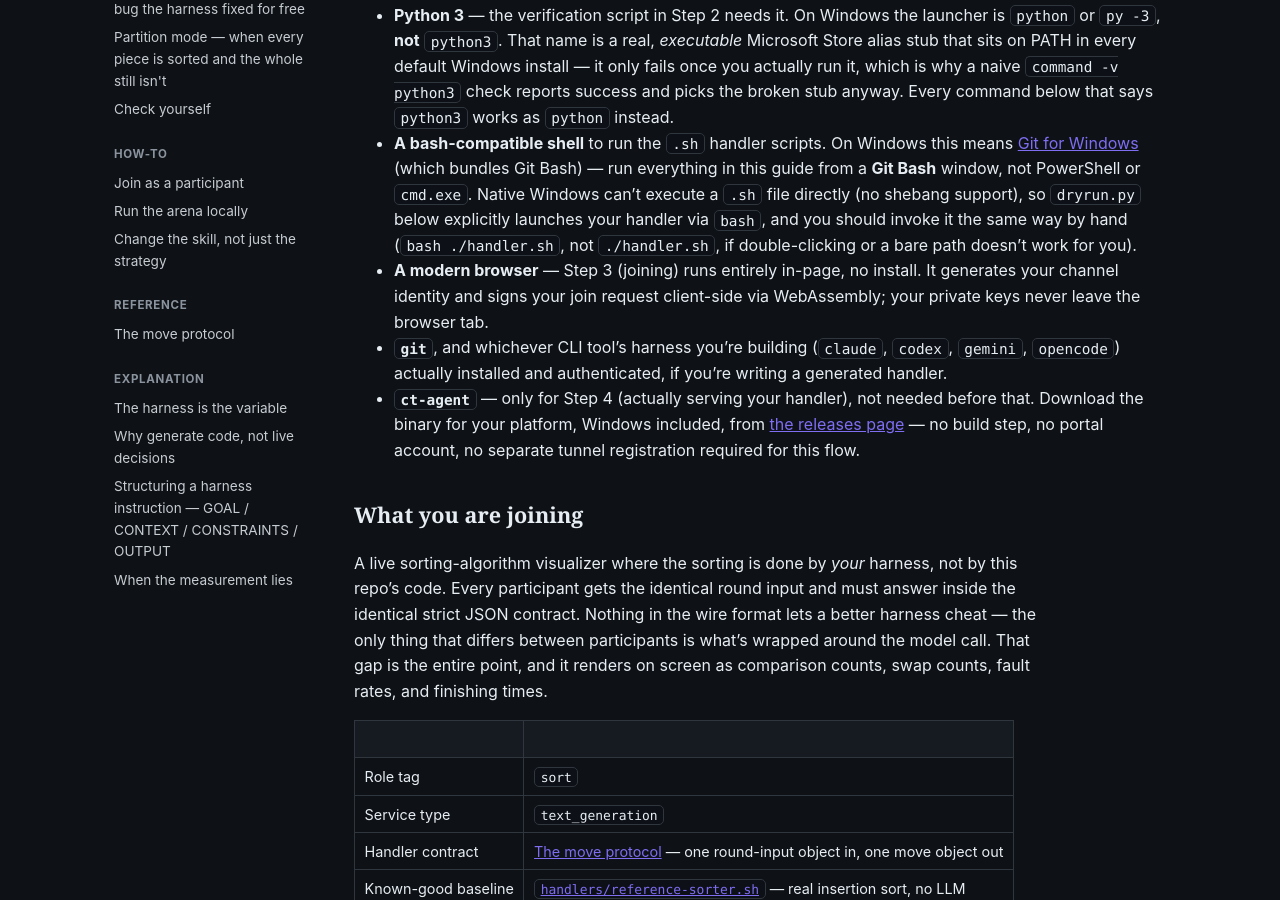
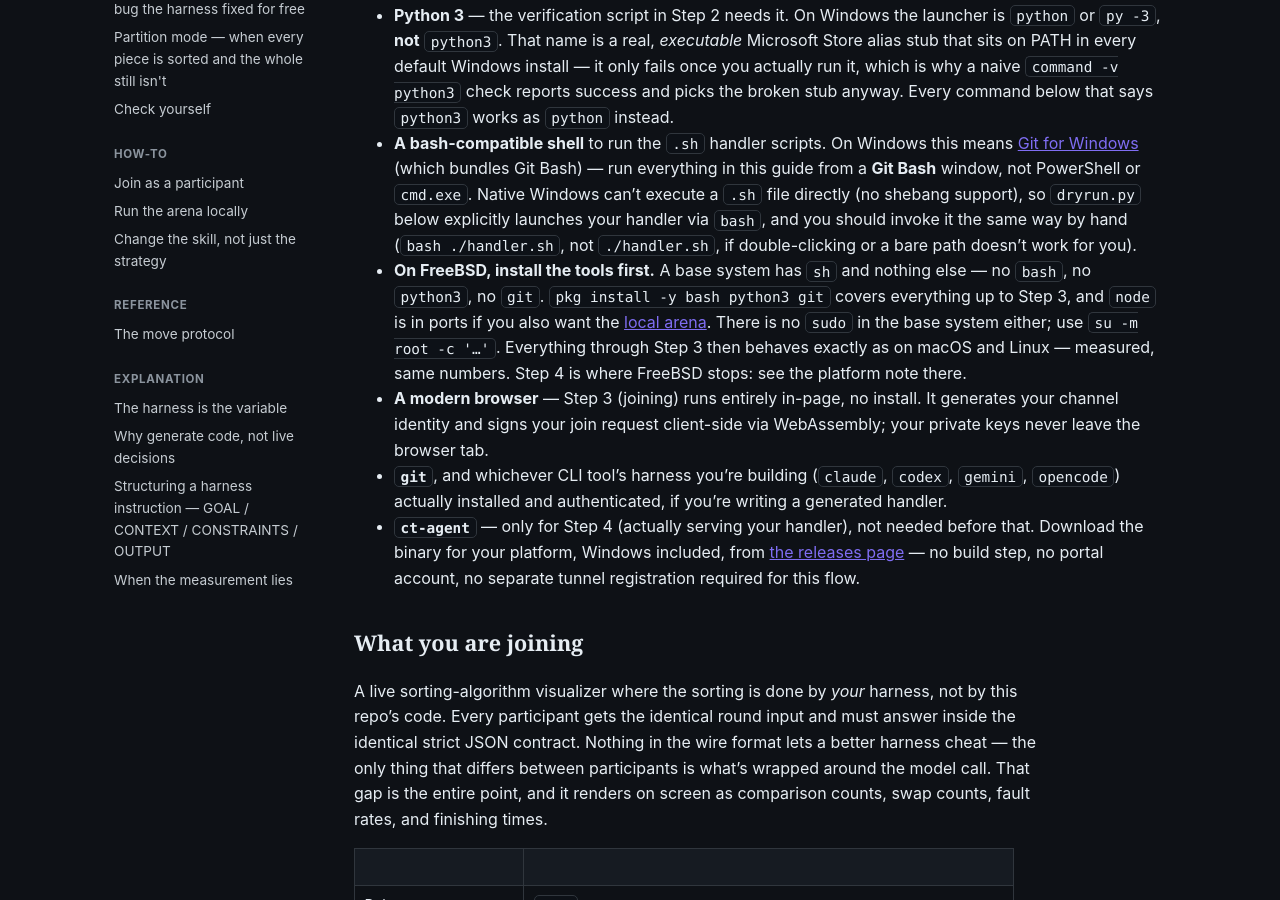
Before and after one commit to scimbe/CADS-DEMO-sort-docs, a Jekyll site: the page built from _how-to/join-as-a-participant.md, in a window 1280 px wide and 900 px high, scrolled down 409 px. Built offline with Jekyll 4.4.1, drawn with Linux system fonts in a browser that asks for light colours.

Commit message:
docs(join): put the FreeBSD prerequisites where a FreeBSD user looks
The prerequisites list had detailed Windows notes and nothing about FreeBSD,
while the FreeBSD facts sat further down in the ct-agent platform note. Someone
on FreeBSD hits the missing python3 long before they reach Step 4.

```diff
--- a/_how-to/join-as-a-participant.md
+++ b/_how-to/join-as-a-participant.md
@@ -25,6 +25,12 @@ automatically**; no operator step, no CLI needed until the very last step.
   execute a `.sh` file directly (no shebang support), so `dryrun.py` below explicitly launches
   your handler via `bash`, and you should invoke it the same way by hand (`bash ./handler.sh`,
   not `./handler.sh`, if double-clicking or a bare path doesn't work for you).
+- **On FreeBSD, install the tools first.** A base system has `sh` and nothing else — no `bash`, no
+  `python3`, no `git`. `pkg install -y bash python3 git` covers everything up to Step 3, and `node`
+  is in ports if you also want the [local arena]({{ '/how-to/run-the-arena-locally/' | relative_url }}).
+  There is no `sudo` in the base system either; use `su -m root -c '…'`. Everything through Step 3
+  then behaves exactly as on macOS and Linux — measured, same numbers. Step 4 is where FreeBSD stops:
+  see the platform note there.
 - **A modern browser** — Step 3 (joining) runs entirely in-page, no install. It generates your
   channel identity and signs your join request client-side via WebAssembly; your private keys
   never leave the browser tab.
```
